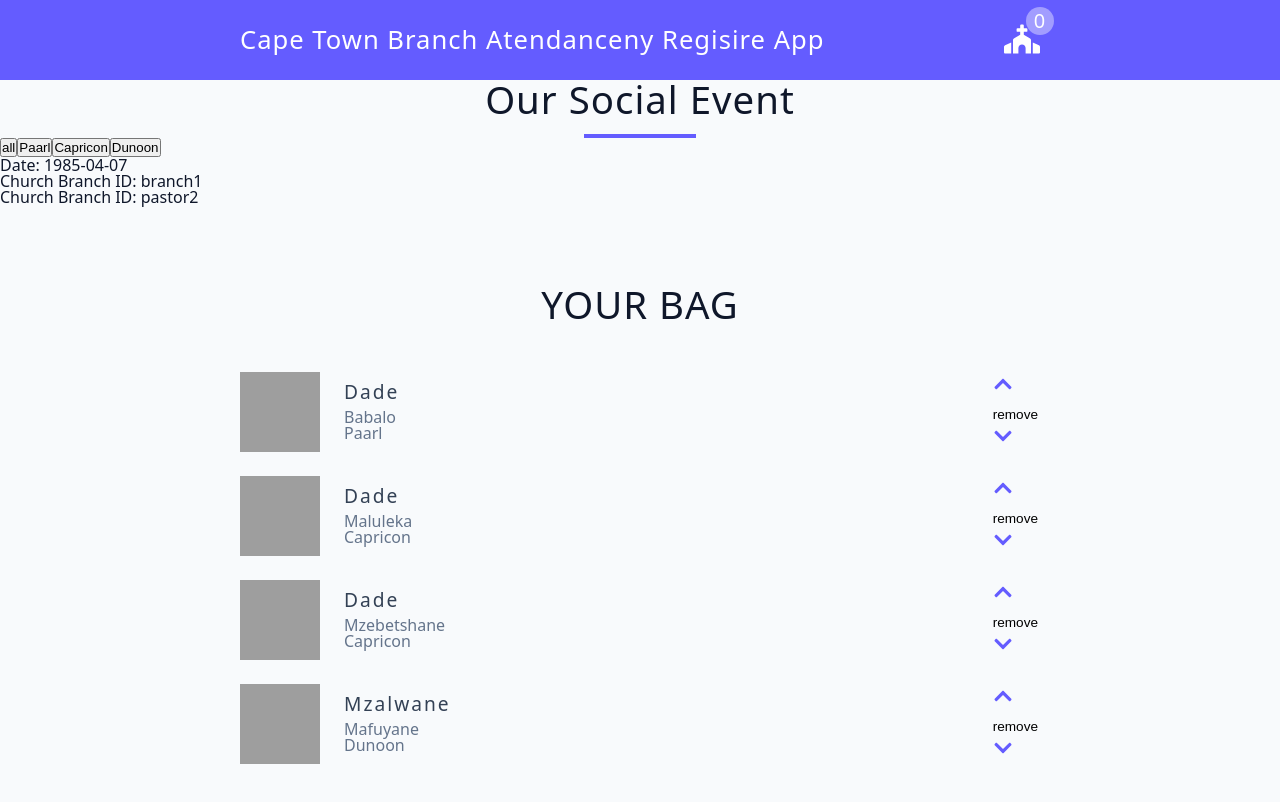
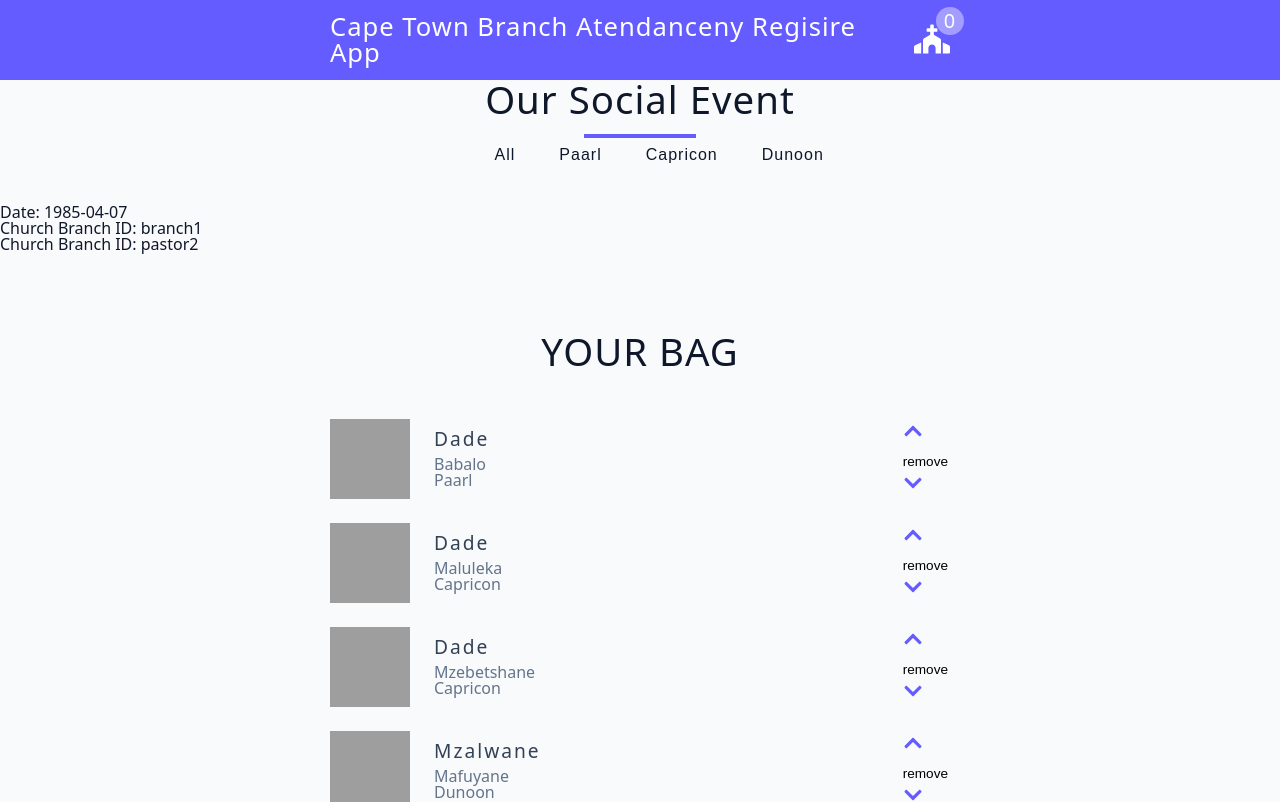
Before and after one commit to Stiboo2/churchRegisterApp, a React (Create React App) app: page / in a window 1280 px wide. Shown: the top 802 px of the page. Built offline with nearby package versions, Linux system fonts and the light colour scheme; grey boxes are pictures that could not be loaded.

Commit message:
filter buttons

```diff
--- a/src/CartContainer.jsx
+++ b/src/CartContainer.jsx
@@ -1,7 +1,7 @@
 import CartItem from "./CartItem";
 import { useGlobalContext } from "./context";
 import cartItems from "./data";
-const CartContainer = ({ attendanceRecord }) => {
+const CartContainer = ({ attendanceRecord, catalog }) => {
   const { cart, clearCart, totalCost, totalAmount, login } = useGlobalContext();
 
   const cartArray = Array.from(cart.entries());
@@ -28,9 +28,16 @@
         {cartArray.map((cartItem) => {
           const [id, item] = cartItem;
           // ...
-          if (item.checked === true) {
+
+          const catalogString = Array.from(catalog).join("");
+
+          if (
+            (catalogString !== "all" && item.branch !== catalogString) ||
+            item.checked === true
+          ) {
             return null; // Skip rendering the CartItem component
           }
+
           return <CartItem key={id} {...item} attendance={attendanceRecord} />;
         })}
       </div>
--- a/src/MyComponent.jsx
+++ b/src/MyComponent.jsx
@@ -11,10 +11,13 @@
     pastor_id: "pastor2",
   });
   const [submitted, setSubmitted] = useState(true); // State variable for submission status
-
+  const [valueFromChild, setValueFromChild] = useState("all");
   const handleAttendanceChange = (date, churchBranchId, pastor_id) => {
     setAttendanceRecord({ date, church_branch_id: churchBranchId, pastor_id });
     setSubmitted(true); // Set submitted to true when the form is submitted
+  };
+  const handleValueFromChild = (value) => {
+    setValueFromChild(value);
   };
 
   return (
@@ -24,14 +27,17 @@
       )}
       {submitted && ( // Render the InitSetUp component after form submission
         <>
-          <FilterBar />
+          <FilterBar onValueChange={handleValueFromChild} />
           <InitSetUp
             date={attendanceRecord.date}
             church_branch_id={attendanceRecord.church_branch_id}
             pastor_id={attendanceRecord.pastor_id}
           />
 
-          <CartContainer attendanceRecord={attendanceRecord} />
+          <CartContainer
+            attendanceRecord={attendanceRecord}
+            catalog={valueFromChild}
+          />
           {/* Pass attendanceRecord to CartContainer */}
         </>
       )}
--- /dev/null
+++ b/src/components/Categories/Filter.css
@@ -0,0 +1,71 @@
+/*
+===============
+Variables
+===============
+*/
+
+:root {
+  /* dark shades of primary color*/
+  --clr-primary-1: hsl(205, 86%, 17%);
+  --clr-primary-2: hsl(205, 77%, 27%);
+  --clr-primary-3: hsl(205, 72%, 37%);
+  --clr-primary-4: hsl(205, 63%, 48%);
+  /* primary/main color */
+  --clr-primary-5: hsl(205, 78%, 60%);
+  /* lighter shades of primary color */
+  --clr-primary-6: hsl(205, 89%, 70%);
+  --clr-primary-7: hsl(194, 91%, 42%);
+  --clr-primary-8: hsl(205, 86%, 81%);
+  --clr-primary-9: hsl(205, 90%, 88%);
+  --clr-primary-10: hsl(205, 100%, 96%);
+  /* darkest grey - used for headings */
+  --clr-grey-1: hsl(209, 61%, 16%);
+  --clr-grey-2: hsl(211, 39%, 23%);
+  --clr-grey-3: hsl(209, 34%, 30%);
+  --clr-grey-4: hsl(209, 28%, 39%);
+  /* grey used for paragraphs */
+  --clr-grey-5: hsl(210, 22%, 49%);
+  --clr-grey-6: hsl(209, 23%, 60%);
+  --clr-grey-7: hsl(211, 27%, 70%);
+  --clr-grey-8: hsl(210, 31%, 80%);
+  --clr-grey-9: hsl(212, 33%, 89%);
+  --clr-grey-10: hsl(210, 36%, 96%);
+  --clr-white: #fff;
+  --clr-gold: #c59d5f;
+
+  --clr-red-dark: hsl(360, 67%, 44%);
+  --clr-red-light: hsl(360, 71%, 66%);
+  --clr-green-dark: hsl(125, 67%, 44%);
+  --clr-green-light: hsl(125, 71%, 66%);
+  --clr-black: #222;
+  --transition: all 0.3s linear;
+  --spacing: 0.1rem;
+  --radius: 0.25rem;
+  --light-shadow: 0 5px 15px rgba(0, 0, 0, 0.1);
+  --dark-shadow: 0 5px 15px rgba(0, 0, 0, 0.2);
+  --max-width: 1170px;
+  --fixed-width: 620px;
+}
+.btn-container_sc {
+  margin-bottom: 2rem;
+  display: flex;
+  justify-content: center;
+  margin-left: 3%; /* Corrected property name */
+}
+.filter-btn {
+  background: transparent;
+  border-color: transparent;
+  font-size: 1rem;
+  text-transform: capitalize;
+  margin: 0 0.5rem;
+  letter-spacing: 1px;
+  padding: 0.375rem 0.75rem;
+  color: var(--dark-shadow);
+  cursor: pointer;
+  transition: var(--transition);
+  border-radius: var(--radius);
+}
+.filter-btn:hover {
+  background: var(--clr-primary-7);
+  color: var(--clr-white);
+}
--- a/src/components/Categories/FilterBar.js
+++ b/src/components/Categories/FilterBar.js
@@ -2,7 +2,8 @@
 import Title from "../Title/Title";
 import { useGlobalContext } from "../../context";
 import Catalog from "./Catalog";
-const FilterBar = () => {
+import "./Filter.css";
+const FilterBar = ({ onValueChange }) => {
   const [branchCatelog, setBranchCatelog] = useState([]);
   const [loading, setLoading] = useState(true);
   const [categories, setCategories] = useState([]);
@@ -20,8 +21,7 @@
     );
     const filteredSet = new Set(filteredArray);
     setBranchCatelog(filteredSet);
-    console.log(branchCatelog);
-    console.log(filteredSet);
+    onValueChange(filteredSet);
   };
 
   let branchSet = new Set();
--- a/src/context.jsx
+++ b/src/context.jsx
@@ -58,7 +58,7 @@
   const insetData = (attendanceRecord) => {
     dispatch({ type: NEW_BRANCH_DATE, payload: { attendanceRecord } });
   };
-
+  console.log(state);
   return (
     <AppContext.Provider
       value={{
```
Also changed, not shown: src/components/Categories/Categories.js (added, +7 -0 lines).
